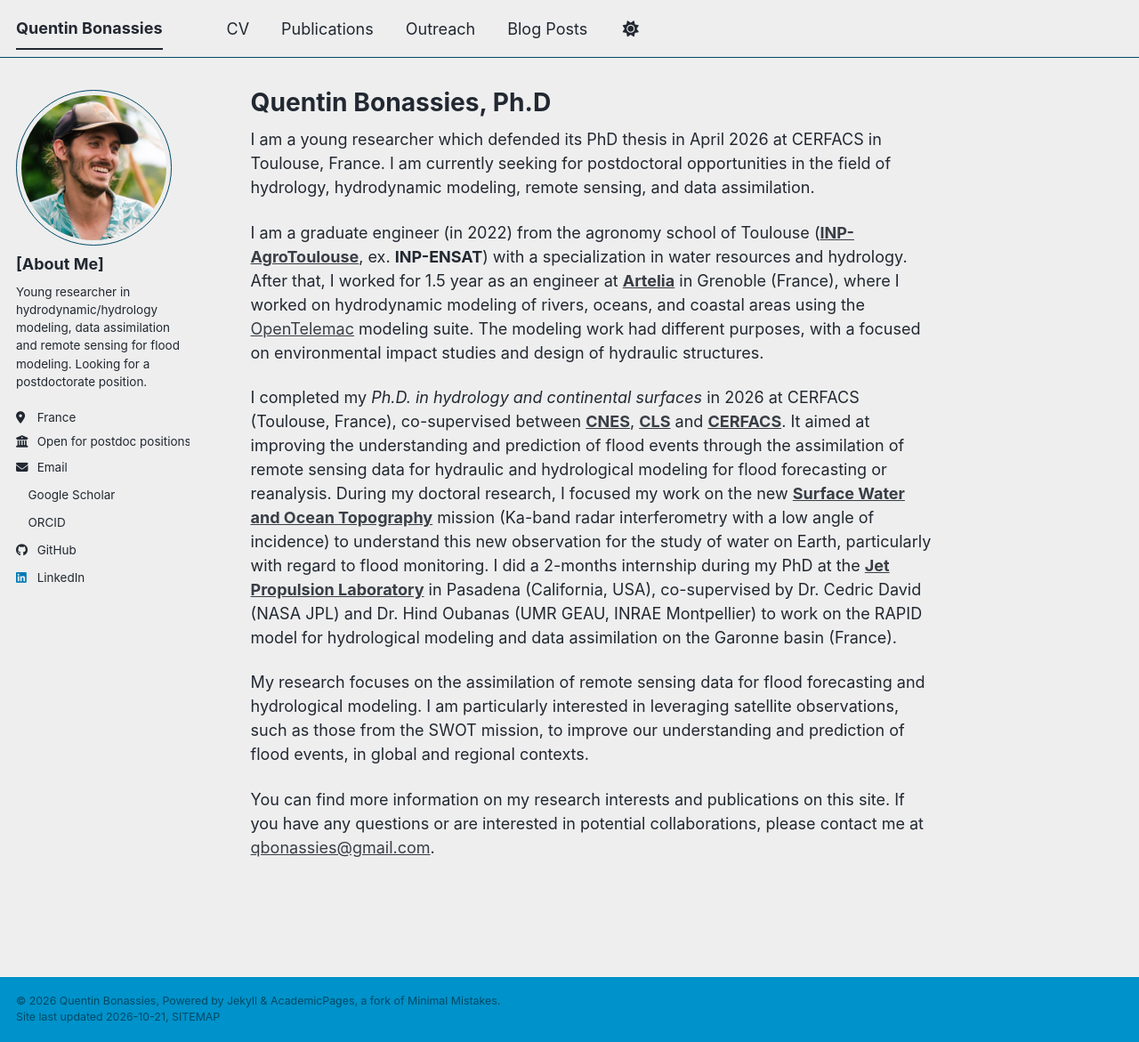
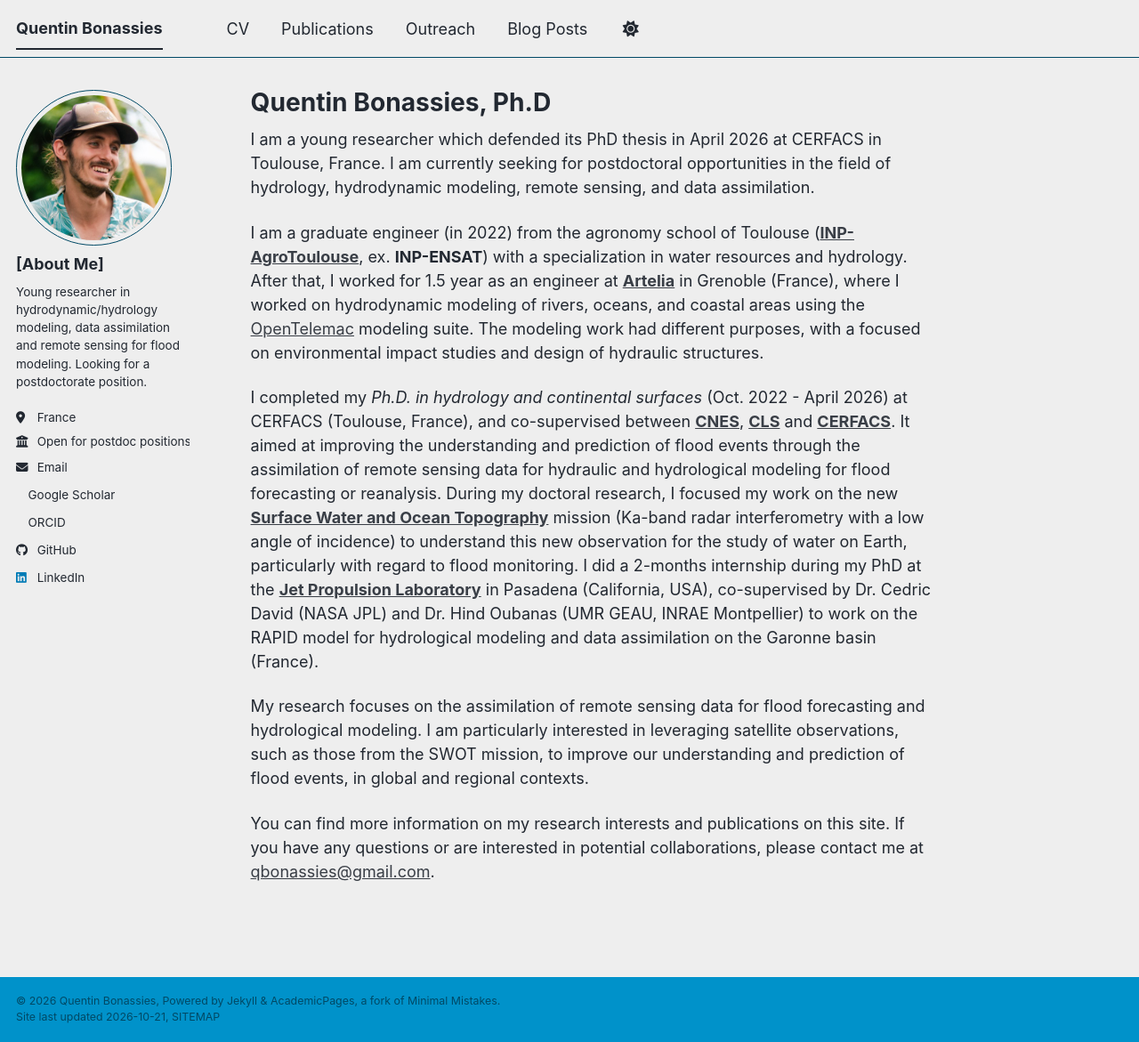
Before and after one commit to quentinbns/quentinbns.github.io, a Jekyll site: the page built from _pages/about.md, in a window 1280 px wide and 1171 px high. Shown: the whole window at 89% size. Built offline with Jekyll 4.4.1, drawn with Linux system fonts in a browser that asks for light colours; a style sheet for code colours, icons or effects is not loaded.

Commit message:
update about.md

```diff
--- a/_pages/about.md
+++ b/_pages/about.md
@@ -11,7 +11,7 @@ I am a young researcher which defended its PhD thesis in April 2026 at CERFACS i
 
 I am a graduate engineer (in 2022) from the agronomy school of Toulouse (<b>[INP-AgroToulouse](https://www.ensat.fr/fr/index.html)</b>, ex. <b>INP-ENSAT</b>) with a specialization in water resources and hydrology. After that, I worked for 1.5 year as an engineer at <b>[Artelia](https://www.arteliagroup.com/fr/)</b> in Grenoble (France), where I worked on hydrodynamic modeling of rivers, oceans, and coastal areas using the [OpenTelemac](https://opentelemac.org/fr) modeling suite. The modeling work had different purposes, with a focused on environmental impact studies and design of hydraulic structures.
 
-I completed my <i>Ph.D. in hydrology and continental surfaces</i> in 2026 at CERFACS (Toulouse, France), co-supervised between <b>[CNES](https://www.cnes.fr/)</b>, <b>[CLS](https://www.cls.fr/)</b> and <b>[CERFACS](https://www.cerfacs.fr/)</b>. It aimed at improving the understanding and prediction of flood events through the assimilation of remote sensing data for hydraulic and hydrological modeling for flood forecasting or reanalysis. During my doctoral research, I focused my work on the new <b>[Surface Water and Ocean Topography](https://swot.jpl.nasa.gov/)</b> mission (Ka-band radar interferometry with a low angle of incidence) to understand this new observation for the study of water on Earth, particularly with regard to flood monitoring. I did a 2-months internship during my PhD at the <b>[Jet Propulsion Laboratory](https://www.jpl.nasa.gov/)</b> in Pasadena (California, USA), co-supervised by Dr. Cedric David (NASA JPL) and Dr. Hind Oubanas (UMR GEAU, INRAE Montpellier) to work on the RAPID model for hydrological modeling and data assimilation on the Garonne basin (France).
+I completed my <i>Ph.D. in hydrology and continental surfaces</i> (Oct. 2022 - April 2026) at CERFACS (Toulouse, France), and co-supervised between <b>[CNES](https://www.cnes.fr/)</b>, <b>[CLS](https://www.cls.fr/)</b> and <b>[CERFACS](https://www.cerfacs.fr/)</b>. It aimed at improving the understanding and prediction of flood events through the assimilation of remote sensing data for hydraulic and hydrological modeling for flood forecasting or reanalysis. During my doctoral research, I focused my work on the new <b>[Surface Water and Ocean Topography](https://swot.jpl.nasa.gov/)</b> mission (Ka-band radar interferometry with a low angle of incidence) to understand this new observation for the study of water on Earth, particularly with regard to flood monitoring. I did a 2-months internship during my PhD at the <b>[Jet Propulsion Laboratory](https://www.jpl.nasa.gov/)</b> in Pasadena (California, USA), co-supervised by Dr. Cedric David (NASA JPL) and Dr. Hind Oubanas (UMR GEAU, INRAE Montpellier) to work on the RAPID model for hydrological modeling and data assimilation on the Garonne basin (France).
 
 My research focuses on the assimilation of remote sensing data for flood forecasting and hydrological modeling. I am particularly interested in leveraging satellite observations, such as those from the SWOT mission, to improve our understanding and prediction of flood events, in global and regional contexts.
 
```
